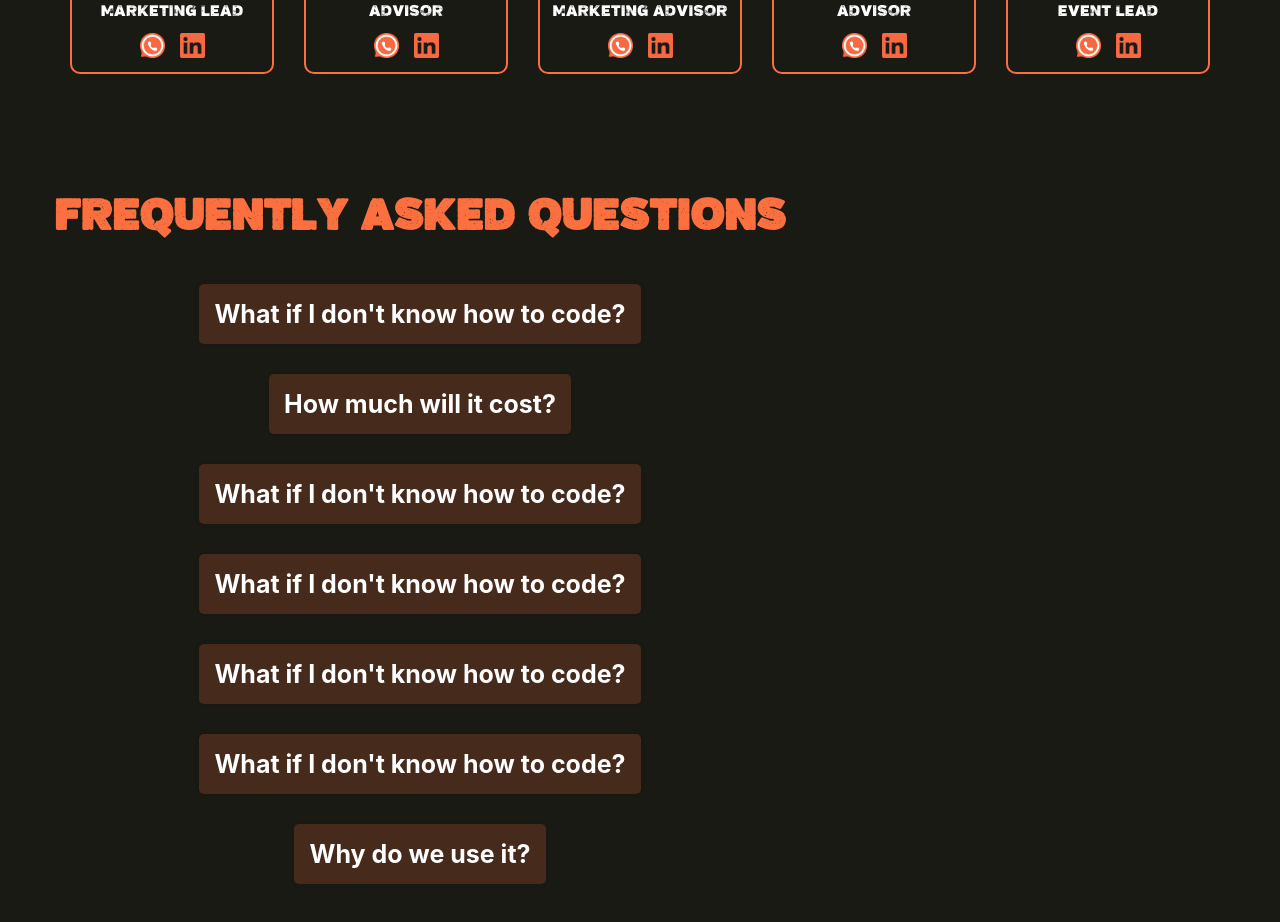
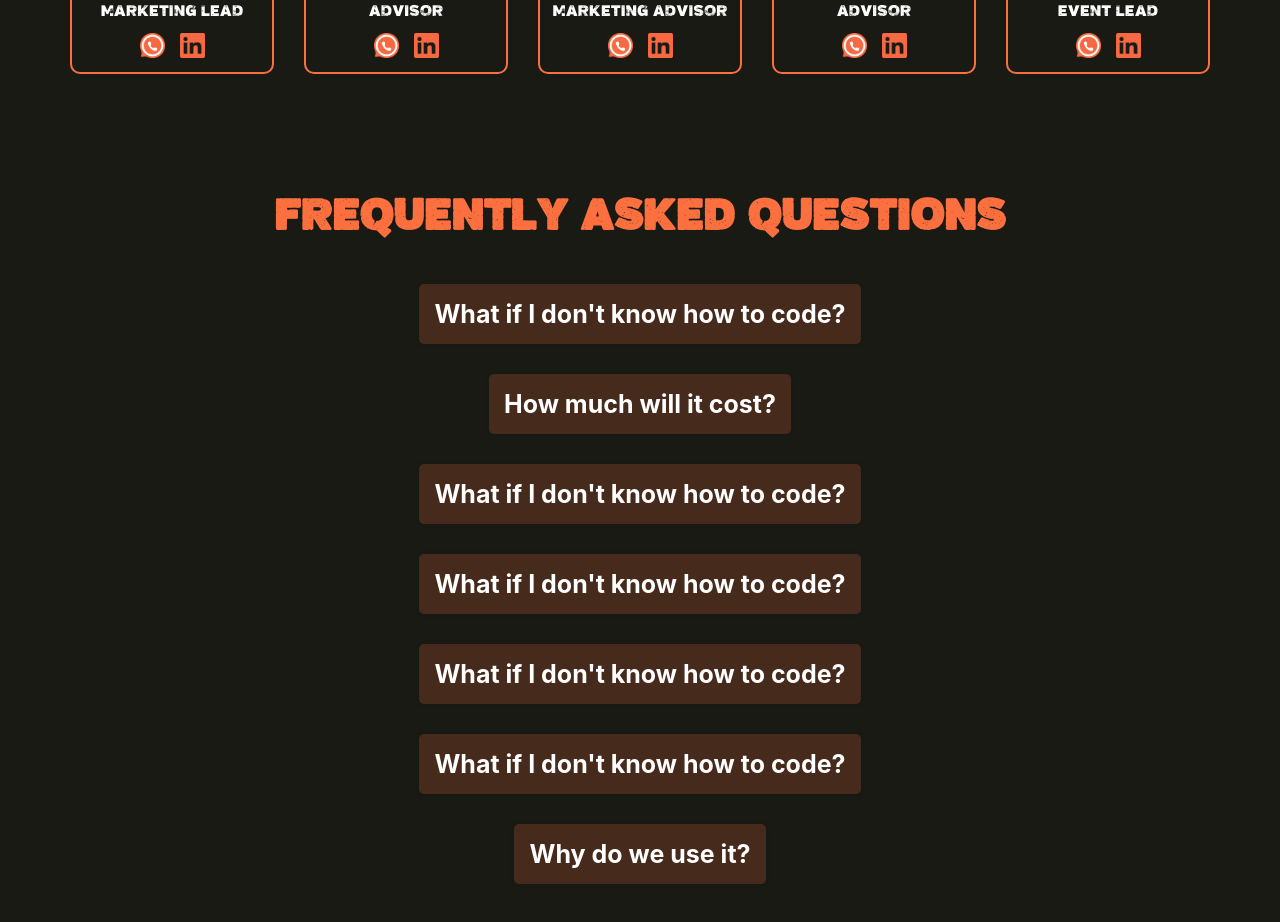
Before and after one commit to suyashcodes/zion2k24, a React (Create React App) app: page / in a window 1280 px wide. Shown: the part 5380-6302 px from the top of the page. Built offline with nearby package versions, Linux system fonts and the light colour scheme.

Commit message:
faq updated by Avishkar

```diff
--- a/src/components/faq/faques.css
+++ b/src/components/faq/faques.css
@@ -5,8 +5,8 @@
 }
 .faq-section {
   max-width: 800px;
+  margin: 0 auto 20px auto;
   padding-top: 70px;
-  margin-bottom: 20px;
   padding: 20px;
   /* font-family: "myFont"; Replace 'myFont' with your desired font-family */
 }
```
